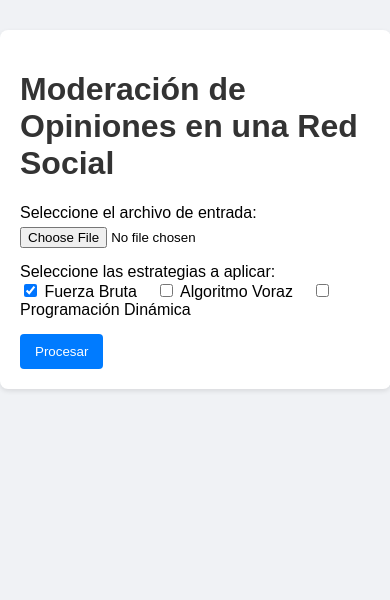
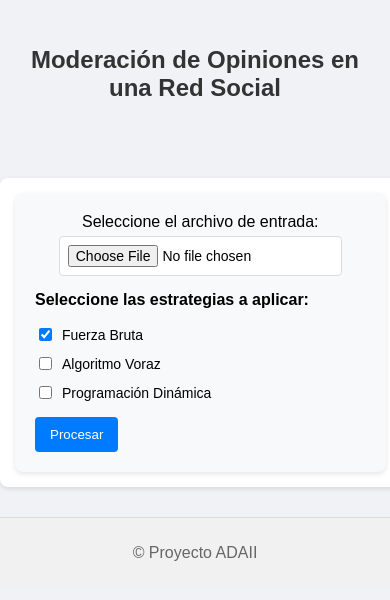
Before and after one commit to Yenreh/ProjectSimpleADAII, a Flask app: page / in a window 390 px wide. Shown: the top 600 px of the page. Run offline with Flask 3, Linux system fonts and the light colour scheme.

Commit message:
Enhance UI with responsive design, improved styling, and added footer; update HTML structure for better accessibility

```diff
--- a/app/static/style.css
+++ b/app/static/style.css
@@ -12,15 +12,25 @@ body {
   background: #fff;
   padding: 20px;
   border-radius: 8px;
-    box-shadow: 0 2px 5px rgba(0,0,0,0.1);
+  box-shadow: 0 2px 5px rgba(0, 0, 0, 0.1);
 }
 
 h1, h2, h3 {
   color: #333;
+  font-weight: bold;
+  text-align: center;
+}
+
+h1 {
+  padding: 10px;
+  border-radius: 8px;
 }
 
 .form-group {
   margin-bottom: 15px;
+  justify-content: center;
+  flex-direction: column;
+  align-items: center;
 }
 
 input[type="file"] {
@@ -28,8 +38,15 @@ body {
   margin-top: 5px;
 }
 
+.checkbox-group{
+  margin-top: 1rem;
+}
 .checkbox-group label {
   margin-right: 15px;
+}
+
+.label-select-strategies {
+  font-weight: bold;
 }
 
 button {
@@ -39,10 +56,12 @@ body {
   padding: 10px 15px;
   border-radius: 4px;
   cursor: pointer;
+  transition: background 0.3s ease;
 }
 
 button:hover {
   background: #0056b3;
+  transform: scale(1.05);
 }
 
 .flashes {
@@ -52,17 +71,127 @@ body {
 }
 
 .resultado {
-    background: #e9ecef;
-    padding: 15px;
-    border-radius: 4px;
-    margin-bottom: 15px;
+  background: #f8f9fa;
+  padding: 20px;
+  border-radius: 8px;
+  margin-bottom: 20px;
+  border: 1px solid #ddd;
+  box-shadow: 0 2px 4px rgba(0, 0, 0, 0.1);
+}
+
+.resultado h3 {
+  margin-bottom: 10px;
+}
+
+pre {
+  background: #f1f1f1;
+  padding: 10px;
+  border-radius: 5px;
+  overflow-x: auto;
+  font-family: 'Courier New', Courier, monospace;
+  color: #333;
 }
 
 .back-link {
+  display: inline-block;
+  margin-top: 20px;
+  padding: 10px 15px;
+  background: #007BFF;
+  color: white;
+  border-radius: 5px;
   text-decoration: none;
+  font-weight: bold;
+}
+
+.back-link:hover {
+  background: #0056b3;
+}
+
+@media (max-width: 768px) {
+  .container {
+    width: 95%;
+    padding: 15px;
+  }
+
+  h1 {
+    font-size: 1.5em;
+  }
+
+  .resultado {
+    padding: 15px;
+  }
+}
+
+footer {
+  text-align: center;
+  margin-top: 20px;
+  color: #666;
+}
+
+/* Header Styles */
+.header {
+  padding: 20px;
+  text-align: center;
+  border-radius: 8px;
+  margin-bottom: 20px;
+}
+
+/* Form Container */
+.form-container {
+  background: #f8f9fa;
+  padding: 20px;
+  border-radius: 8px;
+  box-shadow: 0 2px 5px rgba(0, 0, 0, 0.1);
+}
+
+/* Footer Styles */
+.footer {
+  text-align: center;
+  margin-top: 20px;
+  color: #666;
+  padding: 10px;
+  background: #f1f1f1;
+  border-top: 1px solid #ddd;
+}
+
+/* File Input Styles */
+.file-input {
+  display: block;
+  margin-top: 10px;
+  padding: 8px;
+  border: 1px solid #ddd;
+  border-radius: 4px;
+  background: #fff;
+  font-size: 14px;
+  cursor: pointer;
+  transition: border-color 0.3s ease;
+}
+
+.file-input:hover {
+  border-color: #007BFF;
+}
+
+/* Checkbox Styles */
+.styled-checkbox {
+  margin-right: 10px;
+  accent-color: #007BFF; /* Modern browsers support this for styling checkboxes */
+}
+
+.checkbox-group label {
+  display: flex;
+  align-items: center;
+  margin-bottom: 10px;
+  font-size: 14px;
+  cursor: pointer;
+}
+
+.checkbox-group label:hover {
   color: #007BFF;
 }
 
-  .back-link:hover {
-    text-decoration: underline;
+.file-input-group{
+  display: flex;
+  flex-direction: column;
+  align-items: center;
+
 }
--- a/app/templates/index.html
+++ b/app/templates/index.html
@@ -2,27 +2,32 @@
 <html lang="es">
 <head>
   <meta charset="UTF-8">
+  <meta name="viewport" content="width=device-width, initial-scale=1.0"> <!-- Added viewport for responsiveness -->
   <title>Moderación de Opiniones</title>
   <link rel="stylesheet" href="{{ url_for('static', filename='style.css') }}">
 </head>
 <body>
+  <header class="header">
+    <h1>Moderación de Opiniones en una Red Social</h1>
+  </header>
   <div class="container">
-    <h1>Moderación de Opiniones en una Red Social</h1>
+    <div class="form-container">
       <form action="/" method="post" enctype="multipart/form-data">
-      <div class="form-group">
+        <div class="form-group file-input-group">
           <label for="archivo">Seleccione el archivo de entrada:</label>
-        <input type="file" name="archivo" id="archivo">
+          <input type="file" name="archivo" id="archivo" class="file-input"> <!-- Added class for styling -->
         </div>
         <div class="form-group">
-        <label>Seleccione las estrategias a aplicar:</label>
+          <label class="label-select-strategies">Seleccione las estrategias a aplicar:</label>
           <div class="checkbox-group">
-          <label><input type="checkbox" name="strategies" value="FB" checked> Fuerza Bruta</label>
-          <label><input type="checkbox" name="strategies" value="V"> Algoritmo Voraz</label>
-          <label><input type="checkbox" name="strategies" value="DP"> Programación Dinámica</label>
+            <label><input type="checkbox" name="strategies" value="FB" checked class="styled-checkbox"> Fuerza Bruta</label>
+            <label><input type="checkbox" name="strategies" value="V" class="styled-checkbox"> Algoritmo Voraz</label>
+            <label><input type="checkbox" name="strategies" value="DP" class="styled-checkbox"> Programación Dinámica</label>
           </div>
         </div>
         <button type="submit">Procesar</button>
       </form>
+    </div>
     {% with messages = get_flashed_messages() %}
       {% if messages %}
         <ul class="flashes">
@@ -33,5 +38,8 @@
       {% endif %}
     {% endwith %}
   </div>
+  <footer class="footer">
+    <p>&copy; Proyecto ADAII</p>
+  </footer>
 </body>
 </html>
--- a/app/templates/resultado.html
+++ b/app/templates/resultado.html
@@ -29,5 +29,9 @@ Estrategia (Agentes moderados por grupo): {{ datos[0] }}
     <a href="{{ url_for('index') }}" class="back-link">Volver</a>
   </div>
 </body>
+<!-- Add this to the bottom of resultado.html -->
+<footer style="text-align: center; margin-top: 20px; color: #666;">
+  <p>&copy; Proyecto ADAII</p>
+</footer>
 
 </html>
--- /dev/null
+++ b/requirements.txt
@@ -0,0 +1 @@
+flask
```
Also changed, not shown: README.md (added), 2 other files. Lines whose indentation alone changed are shown as unchanged.
